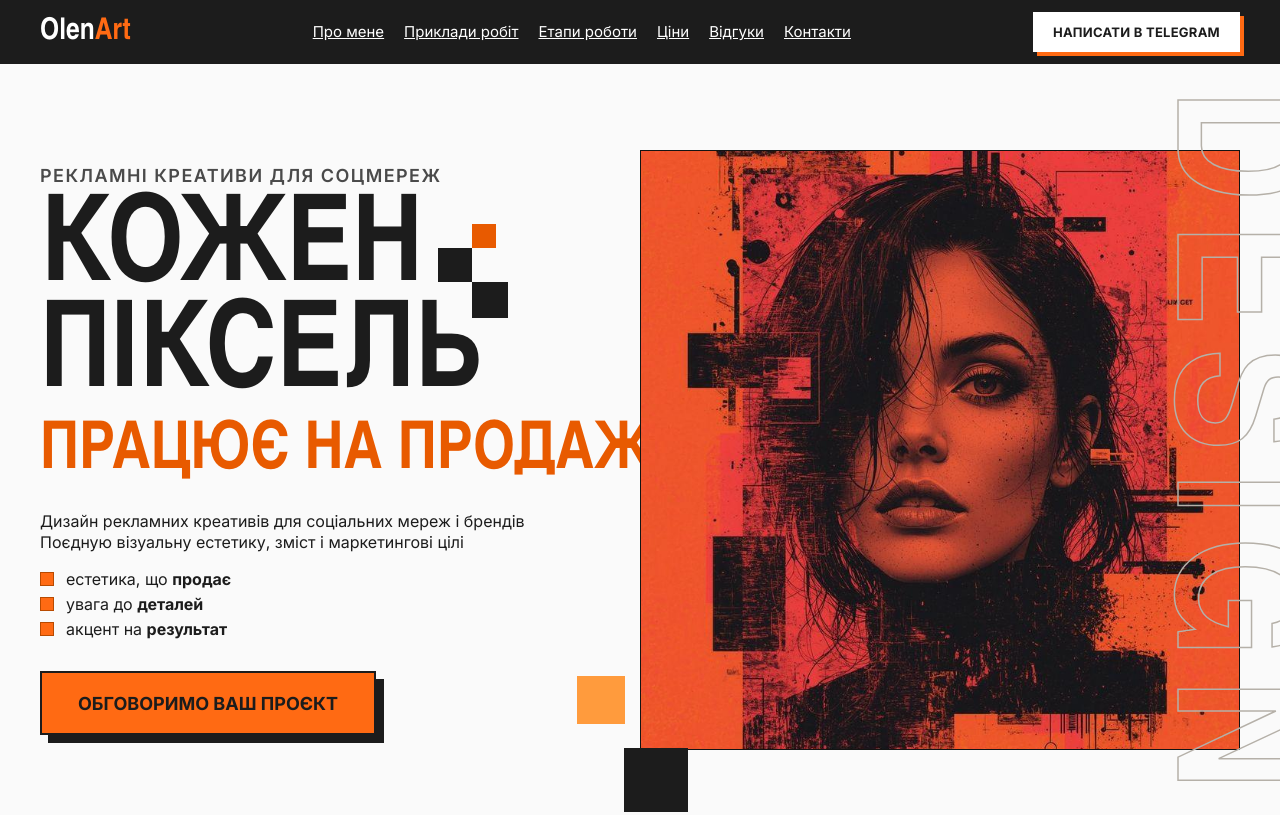
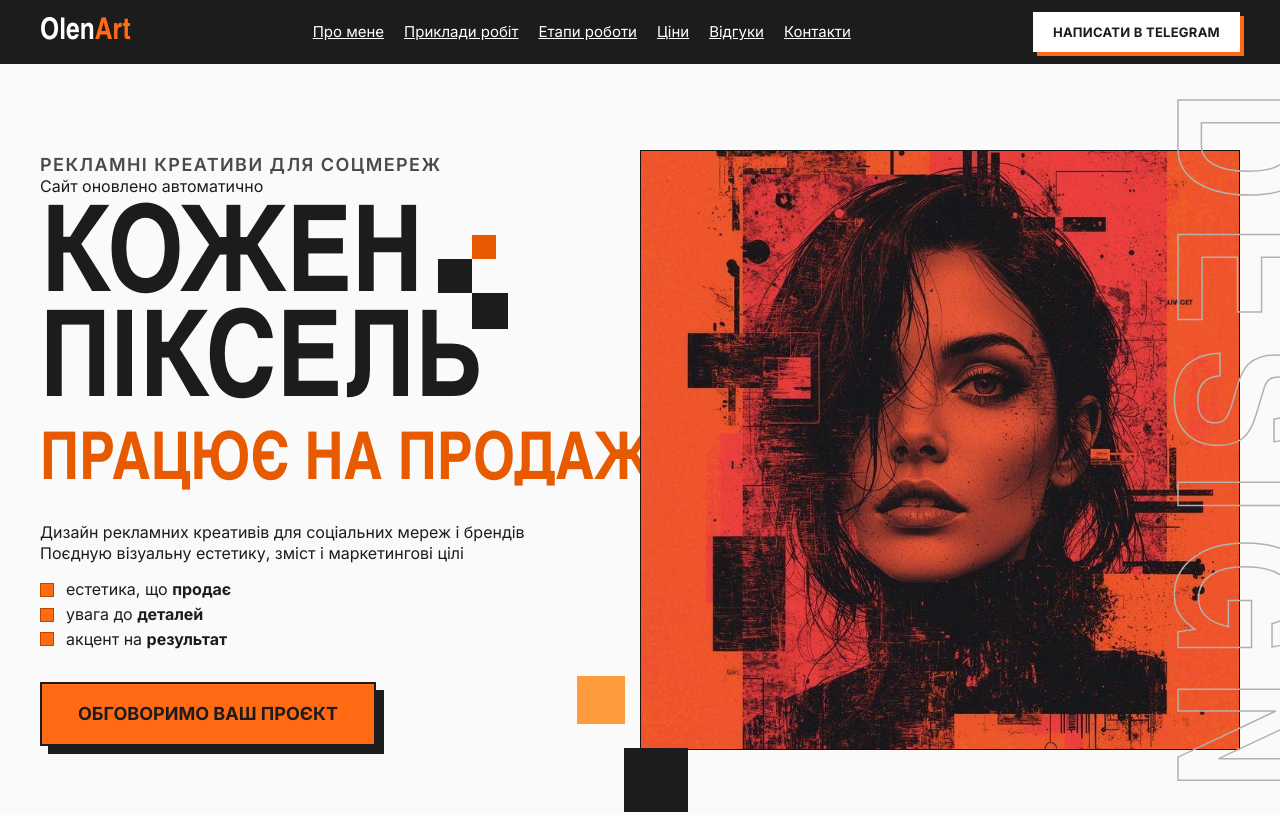
Before and after one commit to student39-crypto/kurs-web, a plain HTML site: page index.html in a window 1280 px wide. Shown: the top 815 px of the page. Drawn offline with Linux system fonts and the light colour scheme; a web font is replaced by a local one.

Commit message:
Головна: фраза «Сайт оновлено автоматично» під заголовком
Тестовий рядок у першому екрані index.html, одразу під заголовком
«Рекламні креативи для соцмереж», щоб перевірити оновлення сайту
після публікації.

Co-Authored-By: Claude Opus 5.5 <noreply@anthropic.com>

```diff
--- a/index.html
+++ b/index.html
@@ -55,6 +55,7 @@
       <div class="container hero__inner">
         <div class="hero__text">
           <h1 id="hero-title" class="section__label hero__h1 rise" style="--d: 0.1s">Рекламні креативи для соцмереж</h1>
+          <p>Сайт оновлено автоматично</p>
           <p class="slogan hero__slogan">
             <span class="hero__px hero__px--1" aria-hidden="true"></span>
             <span class="hero__px hero__px--2" aria-hidden="true"></span>
```
